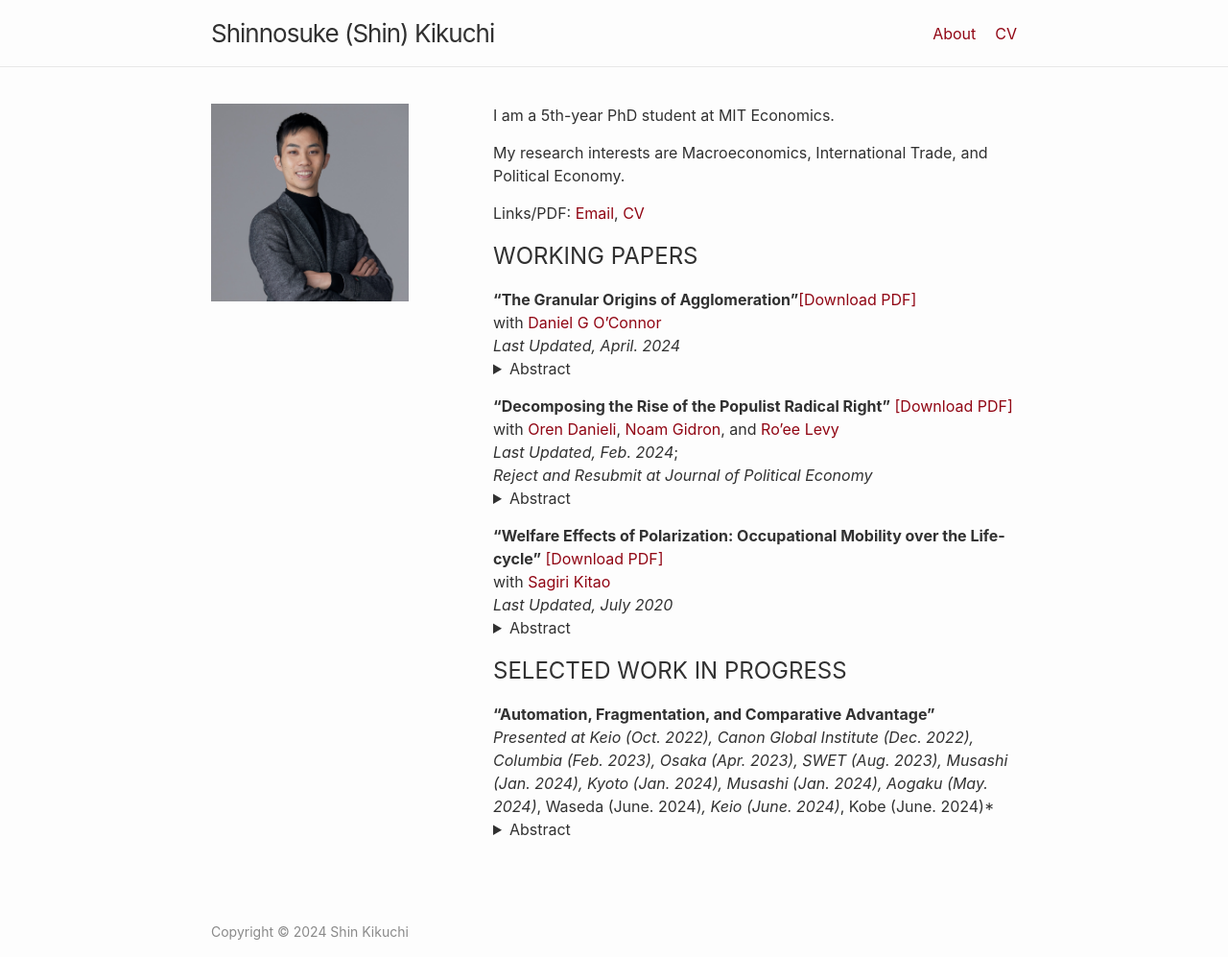
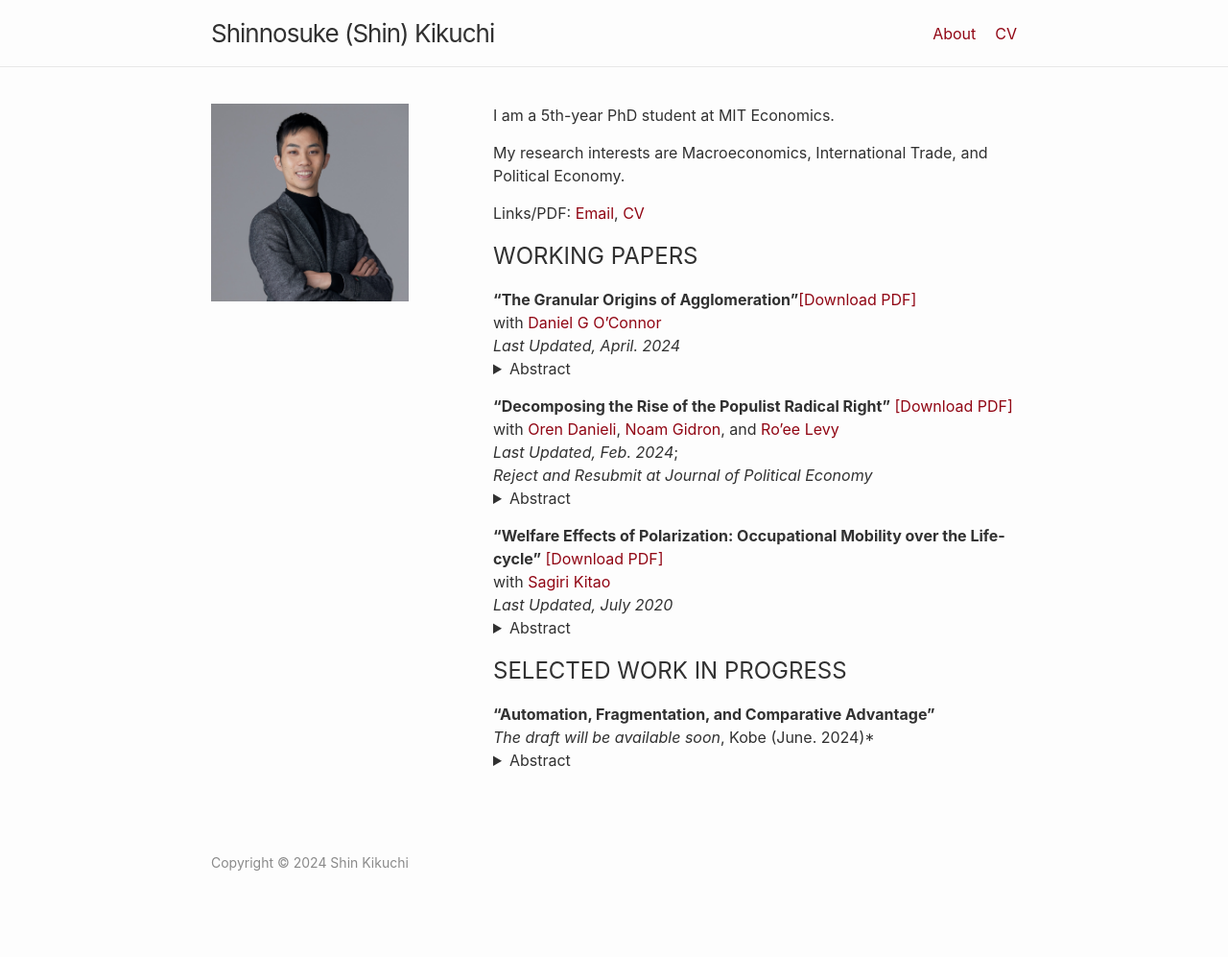
Before and after one commit to shinnkikuchi/shinnkikuchi.github.io, a Jekyll site: the page built from index.md, in a window 1280 px wide. Shown: the whole page at 96% size. Built offline with Jekyll 4.4.1, drawn with Linux system fonts in a browser that asks for light colours; after the commit the page ends 925 px from its top, so only the background shows below that; some of the changed text lies outside the part shown.

Commit message:
Update index.md

```diff
--- a/index.md
+++ b/index.md
@@ -45,8 +45,8 @@
 ## SELECTED WORK IN PROGRESS
 
 **"Automation, Fragmentation, and Comparative Advantage"**<br>
-*Presented at Keio (Oct. 2022), Canon Global Institute (Dec. 2022), Columbia (Feb. 2023), Osaka (Apr. 2023), SWET (Aug. 2023), Musashi (Jan. 2024), Kyoto (Jan. 2024), Musashi (Jan. 2024), Aogaku (May. 2024)*, Waseda (June. 2024)*, Keio (June. 2024)*, Kobe (June. 2024)*<br>
+*The draft will be available soon*, Kobe (June. 2024)*<br>
 <details style="margin-bottom: 15px; margin-top: -15px">
 	<summary>Abstract</summary>
-	I study how automation and production fragmentation affect comparative advantage and structural change in an open economy. Previously, developing countries had a comparative advantage in low-skill-intensive manufacturing sectors because of their low-skill-labor abundance. Recently, however, I show that this relationship has weakened—or even reversed. This decoupling of skill and trade occurs because automation and production fragmentation allow developed countries to rely on low-cost machines or foreign labor rather than high-cost domestic labor. Therefore, developing countries today do not specialize in low-skill intensive manufacturing sectors and jump onto service sectors.
+	Comparative advantage is the backbone of international trade, but little is known about its changes over time. First, I empirically show that developing countries used to have a comparative advantage in low-skill-intensive industries, but this relationship has weakened since the late 1990s and has disappeared after the 2000s. This decoupling of skills and comparative advantage is particularly present in sectors exposed to automation and fragmentation. Second, I develop a multi-sector, multi-factor trade model with automation and fragmentation. I characterize the effect of automation and fragmentation on changes in comparative advantage. Automation and production fragmentation allow developed countries to rely on machines or foreign labor, making domestic skill endowments less important in comparative advantage. Finally, through counterfactual exercises, I demonstrate the greater importance of automation and illustrate that, without automation in developed countries, developing countries would have specialized in low-skill-intensive sectors.
 </details>
```
